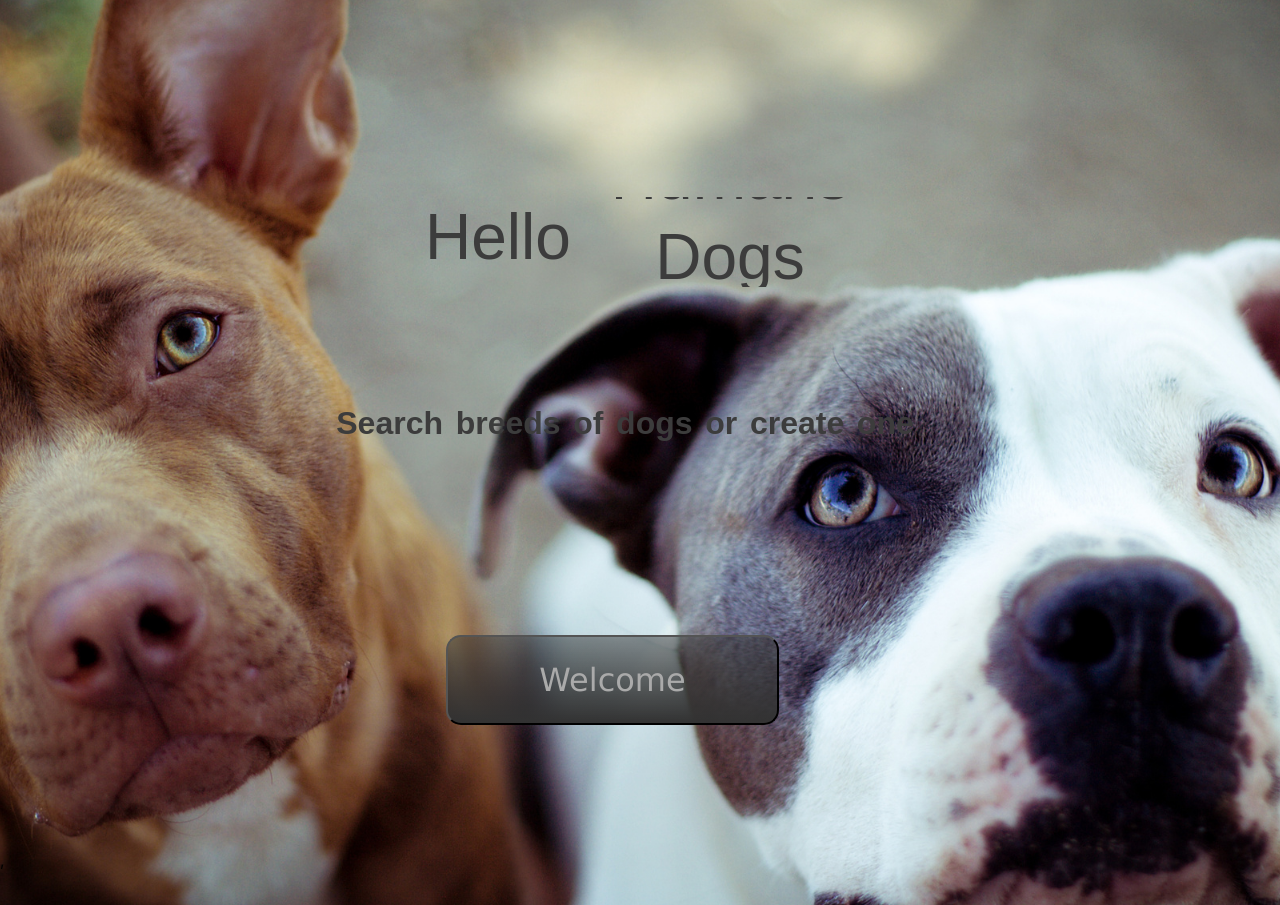
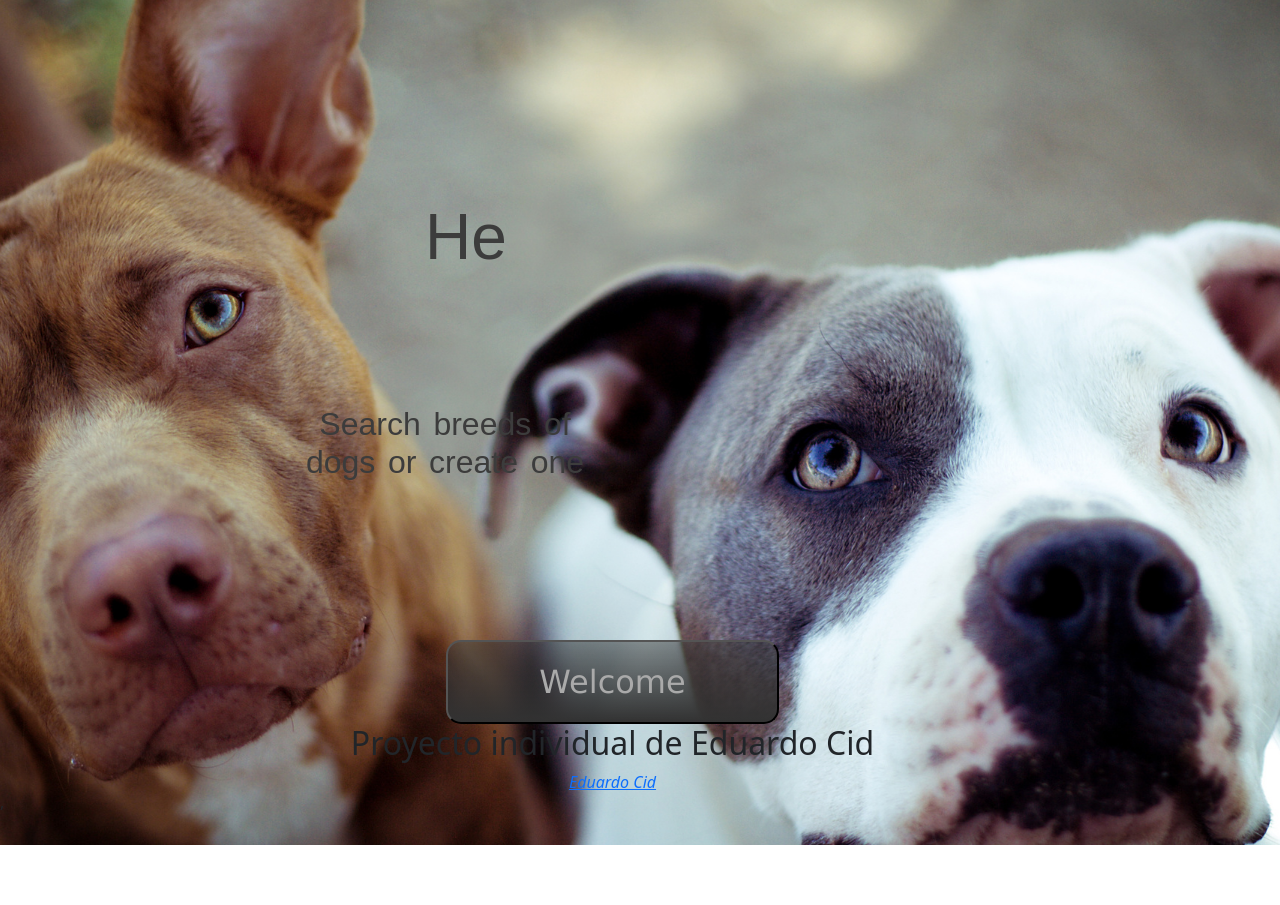
Before and after one commit to Eduardocid200/PI-Dogs-main, a React (Create React App) app in the folder client/: page / in a window 1280 px wide. After the commit the page ends 845 px from the top, so only its background shows below. Built offline with nearby package versions, Linux system fonts and the light colour scheme.

Commit message:
Update LandingPage.jsx
updating

```diff
--- a/client/src/components/LandingPage.jsx
+++ b/client/src/components/LandingPage.jsx
@@ -1,7 +1,7 @@
 import React from 'react';
 import {Link} from 'react-router-dom';
 import './landingPage.css';
-
+import 'bootstrap/dist/css/bootstrap.min.css';
 
 export default function LandingPage(){
     return (
@@ -22,8 +22,12 @@ export default function LandingPage(){
                 <Link to = '/home'>
                     <button className='button_landing'>Welcome</button>
                 </Link>
-
-
+                <h2 className='Nombre'>Proyecto individual de Eduardo Cid </h2>
+                <li style={{ display: 'inline-block', margin: '0 0.4em  ', textDecoration:'none'}}>
+                <a href="https://github.com/Eduardocid200">
+                  <i class="bi bi-github">Eduardo Cid</i>
+                </a>
+              </li>
         </div>
     )
 }
```
